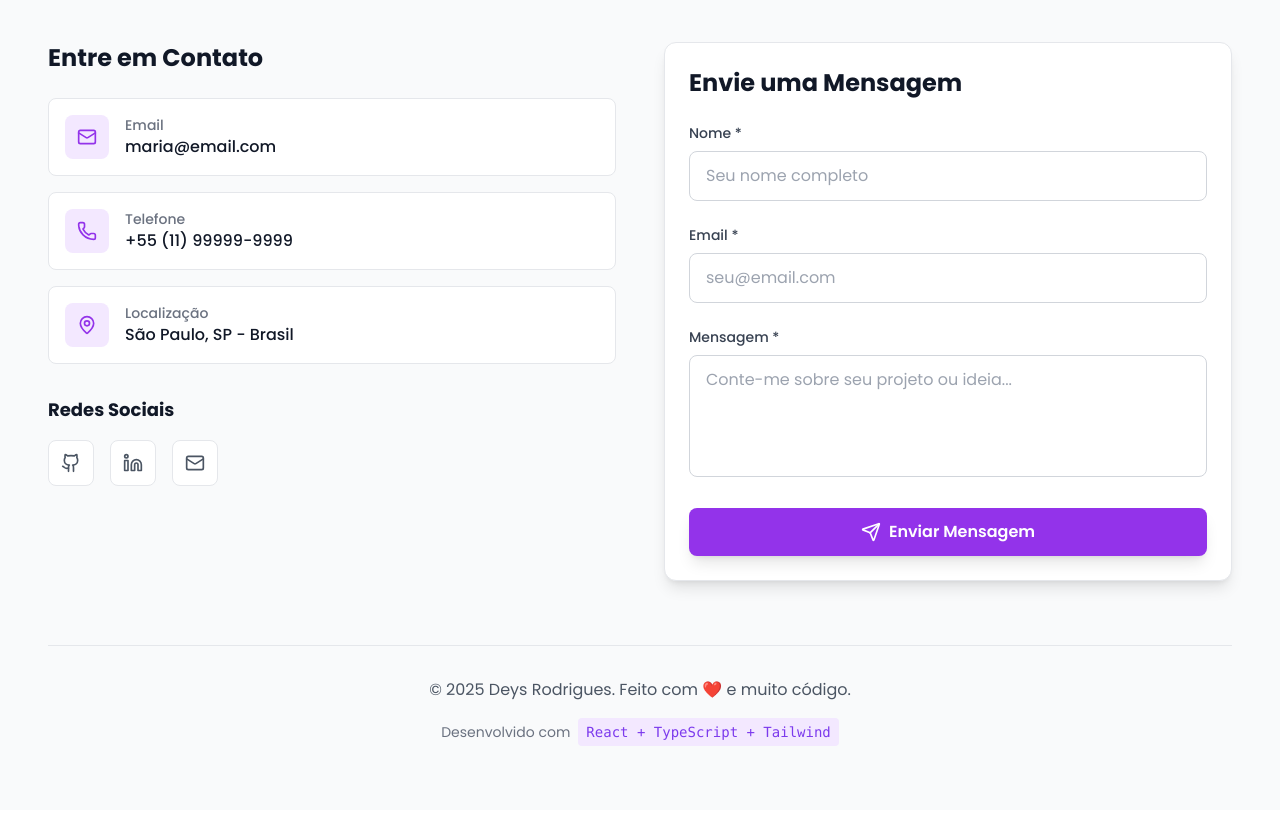
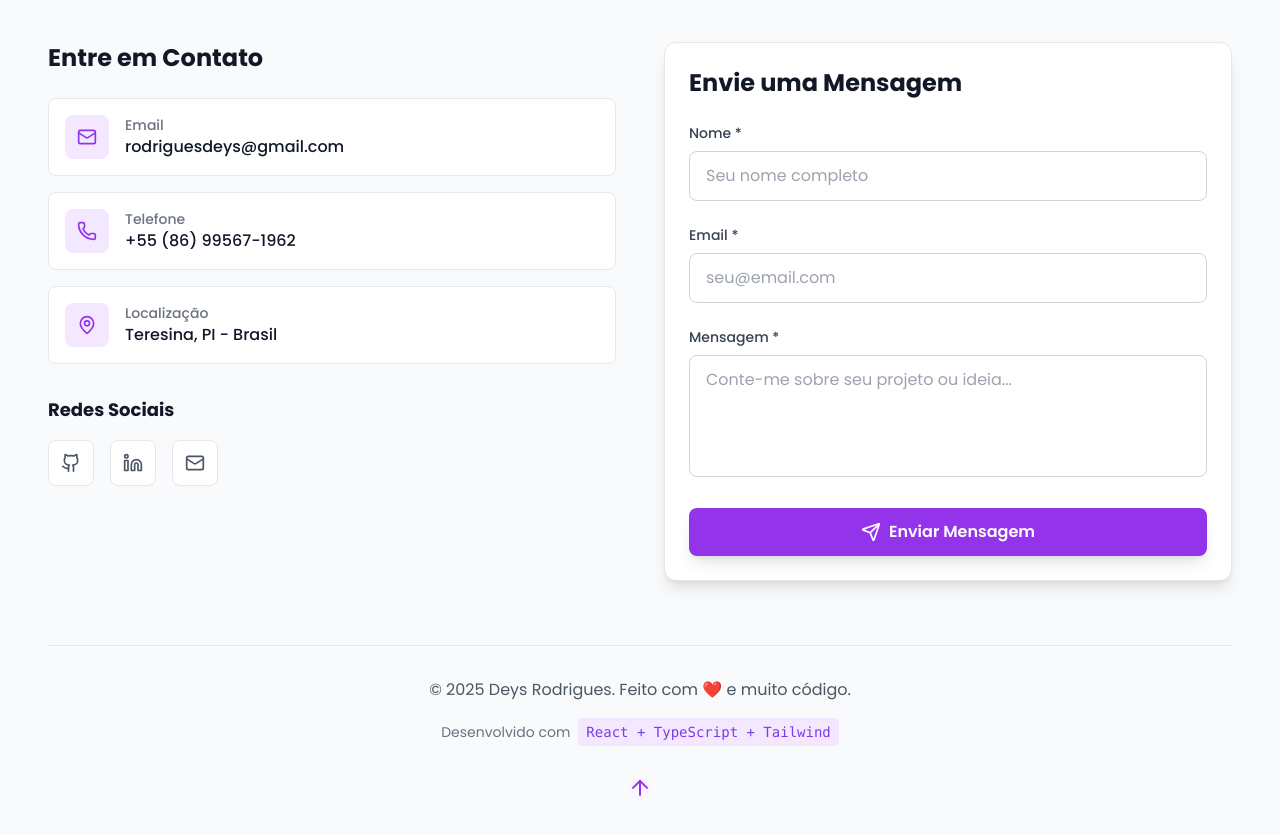
Before and after one commit to DeysRodrigues/portfolio, a React (Vite) app in the folder my-portfolio/: page / in a window 1280 px wide. Shown: the part 7140-7975 px from the top of the page. Before the commit the page ends 7950 px from the top, so only its background shows below. Built offline with nearby package versions, Linux system fonts and the light colour scheme.

Commit message:
chore: update contact information

```diff
--- a/my-portfolio/src/components/Contact.tsx
+++ b/my-portfolio/src/components/Contact.tsx
@@ -1,90 +1,109 @@
-import React, { useState } from 'react'
-import { motion } from 'framer-motion'
-import { Mail, MapPin, Phone, Github, Linkedin, Send, CheckCircle } from 'lucide-react'
+import React, { useState } from "react";
+import { motion } from "framer-motion";
+import {
+  Mail,
+  MapPin,
+  Phone,
+  Github,
+  Linkedin,
+  Send,
+  CheckCircle,
+  ArrowUp,
+} from "lucide-react";
 
 interface ContactProps {
-  isLoading: boolean
+  isLoading: boolean;
 }
-
+  const scrollToSection = (href: string) => {
+    const element = document.querySelector(href)
+    if (element) {
+      element.scrollIntoView({ behavior: 'smooth' })
+    }
+  }
 const Contact: React.FC<ContactProps> = ({ isLoading }) => {
   const [formData, setFormData] = useState({
-    name: '',
-    email: '',
-    message: ''
-  })
-  const [isSubmitting, setIsSubmitting] = useState(false)
-  const [isSubmitted, setIsSubmitted] = useState(false)
+    name: "",
+    email: "",
+    message: "",
+  });
+  const [isSubmitting, setIsSubmitting] = useState(false);
+  const [isSubmitted, setIsSubmitted] = useState(false);
 
-  const handleChange = (e: React.ChangeEvent<HTMLInputElement | HTMLTextAreaElement>) => {
+  const handleChange = (
+    e: React.ChangeEvent<HTMLInputElement | HTMLTextAreaElement>
+  ) => {
     setFormData({
       ...formData,
-      [e.target.name]: e.target.value
-    })
-  }
+      [e.target.name]: e.target.value,
+    });
+  };
 
   const handleSubmit = async (e: React.FormEvent) => {
-    e.preventDefault()
-    setIsSubmitting(true)
+    e.preventDefault();
+    setIsSubmitting(true);
 
     // Simulate form submission
-    await new Promise(resolve => setTimeout(resolve, 2000))
+    await new Promise((resolve) => setTimeout(resolve, 2000));
 
-    setIsSubmitting(false)
-    setIsSubmitted(true)
+    setIsSubmitting(false);
+    setIsSubmitted(true);
 
     // Reset form after success message
     setTimeout(() => {
-      setIsSubmitted(false)
-      setFormData({ name: '', email: '', message: '' })
-    }, 3000)
-  }
+      setIsSubmitted(false);
+      setFormData({ name: "", email: "", message: "" });
+    }, 3000);
+  };
 
   const contactInfo = [
     {
       icon: Mail,
-      label: 'Email',
-      value: 'maria@email.com',
-      href: 'mailto:maria@email.com'
+      label: "Email",
+      value: "rodriguesdeys@gmail.com",
+      href: "mailto:rodriguesdeys@gmail.com",
     },
     {
       icon: Phone,
-      label: 'Telefone',
-      value: '+55 (11) 99999-9999',
-      href: 'tel:+5511999999999'
+      label: "Telefone",
+      value: "+55 (86) 99567-1962",
+      href: "tel:+5511999999999",
     },
     {
       icon: MapPin,
-      label: 'Localização',
-      value: 'São Paulo, SP - Brasil',
-      href: 'https://maps.google.com'
-    }
-  ]
+      label: "Localização",
+      value: "Teresina, PI - Brasil",
+      href: "https://maps.google.com",
+    },
+  ];
 
   const socialLinks = [
     {
       icon: Github,
-      label: 'GitHub',
-      href: 'https://github.com',
-      color: 'hover:text-gray-800 dark:hover:text-gray-300'
+      label: "GitHub",
+      href: "https://github.com",
+      color: "hover:text-gray-800 dark:hover:text-gray-300",
     },
     {
       icon: Linkedin,
-      label: 'LinkedIn',
-      href: 'https://linkedin.com',
-      color: 'hover:text-blue-600'
+      label: "LinkedIn",
+      href: "https://linkedin.com",
+      color: "hover:text-blue-600",
     },
 
     {
       icon: Mail,
-      label: 'Email',
-      href: 'mailto:maria@email.com',
-      color: 'hover:text-purple-600'
-    }
-  ]
+      label: "Email",
+      href: "mailto:rodriguesdeys@gmail.com",
+      color: "hover:text-purple-600",
+    },
+  ];
 
   if (isLoading) {
     return (
-      <section id="contact" className="section-padding bg-gray-50 dark:bg-gray-800">
+      <section
+        id="contact"
+        className="section-padding bg-gray-50 dark:bg-gray-800"
+      >
         <div className="container-custom max-w-4xl mx-auto">
           <div className="h-12 bg-gray-200 dark:bg-gray-700 rounded-lg mb-12 skeleton max-w-md mx-auto"></div>
 
@@ -116,11 +135,14 @@ const Contact: React.FC<ContactProps> = ({ isLoading }) => {
           </div>
         </div>
       </section>
-    )
+    );
   }
 
   return (
-    <section id="contact" className="section-padding bg-gray-50 dark:bg-gray-800">
+    <section
+      id="contact"
+      className="section-padding bg-gray-50 dark:bg-gray-800"
+    >
       <div className="container-custom max-w-4xl mx-auto">
         <motion.div
           initial={{ opacity: 0, y: 50 }}
@@ -133,7 +155,8 @@ const Contact: React.FC<ContactProps> = ({ isLoading }) => {
             Vamos Conversar?
           </h2>
           <p className="text-lg text-gray-600 dark:text-gray-400 max-w-2xl mx-auto">
-            Estou sempre aberta para discutir novos projetos, oportunidades ou apenas trocar ideias sobre tecnologia
+            Estou sempre aberta para discutir novos projetos, oportunidades ou
+            apenas trocar ideias sobre tecnologia
           </p>
         </motion.div>
 
@@ -156,14 +179,19 @@ const Contact: React.FC<ContactProps> = ({ isLoading }) => {
                   <motion.a
                     key={info.label}
                     href={info.href}
-                    target={info.href.startsWith('http') ? '_blank' : '_self'}
-                    rel={info.href.startsWith('http') ? 'noopener noreferrer' : ''}
+                    target={info.href.startsWith("http") ? "_blank" : "_self"}
+                    rel={
+                      info.href.startsWith("http") ? "noopener noreferrer" : ""
+                    }
                     whileHover={{ scale: 1.02, x: 10 }}
                     whileTap={{ scale: 0.98 }}
                     className="flex items-center space-x-4 p-4 bg-white dark:bg-gray-900 rounded-lg border border-gray-200 dark:border-gray-700 hover:border-purple-300 dark:hover:border-purple-600 hover:shadow-md transition-all duration-300 group"
                   >
                     <div className="p-3 bg-purple-100 dark:bg-purple-900 rounded-lg group-hover:bg-purple-200 dark:group-hover:bg-purple-800 transition-colors duration-300">
-                      <info.icon className="text-purple-600 dark:text-purple-400" size={20} />
+                      <info.icon
+                        className="text-purple-600 dark:text-purple-400"
+                        size={20}
+                      />
                     </div>
 
                     <div>
@@ -226,7 +254,10 @@ const Contact: React.FC<ContactProps> = ({ isLoading }) => {
                   animate={{ scale: 1 }}
                   transition={{ delay: 0.2, type: "spring", stiffness: 200 }}
                 >
-                  <CheckCircle className="mx-auto text-green-500 mb-4" size={48} />
+                  <CheckCircle
+                    className="mx-auto text-green-500 mb-4"
+                    size={48}
+                  />
                 </motion.div>
                 <h4 className="text-xl font-bold text-green-600 dark:text-green-400 mb-2">
                   Mensagem Enviada!
@@ -238,7 +269,10 @@ const Contact: React.FC<ContactProps> = ({ isLoading }) => {
             ) : (
               <form onSubmit={handleSubmit} className="space-y-6">
                 <div>
-                  <label htmlFor="name" className="block text-sm font-medium text-gray-700 dark:text-gray-300 mb-2">
+                  <label
+                    htmlFor="name"
+                    className="block text-sm font-medium text-gray-700 dark:text-gray-300 mb-2"
+                  >
                     Nome *
                   </label>
                   <input
@@ -254,7 +288,10 @@ const Contact: React.FC<ContactProps> = ({ isLoading }) => {
                 </div>
 
                 <div>
-                  <label htmlFor="email" className="block text-sm font-medium text-gray-700 dark:text-gray-300 mb-2">
+                  <label
+                    htmlFor="email"
+                    className="block text-sm font-medium text-gray-700 dark:text-gray-300 mb-2"
+                  >
                     Email *
                   </label>
                   <input
@@ -270,7 +307,10 @@ const Contact: React.FC<ContactProps> = ({ isLoading }) => {
                 </div>
 
                 <div>
-                  <label htmlFor="message" className="block text-sm font-medium text-gray-700 dark:text-gray-300 mb-2">
+                  <label
+                    htmlFor="message"
+                    className="block text-sm font-medium text-gray-700 dark:text-gray-300 mb-2"
+                  >
                     Mensagem *
                   </label>
                   <textarea
@@ -326,11 +366,29 @@ const Contact: React.FC<ContactProps> = ({ isLoading }) => {
             <code className="bg-purple-100 dark:bg-purple-900 text-purple-700 dark:text-purple-300 px-2 py-1 rounded font-mono">
               React + TypeScript + Tailwind
             </code>
+
           </div>
         </motion.div>
       </div>
+
+            {/* Scroll Indicator */}
+            <motion.div
+              initial={{ opacity: 0 }}
+              animate={{ opacity: 1 }}
+              transition={{ delay: 1.2, duration: 0.8 }}
+              className="flex flex-col items-center mt-5"
+            >
+              <motion.button
+                animate={{ y: [0, 10, 0] }}
+                transition={{ duration: 2, repeat: Infinity }}
+                onClick={() => scrollToSection("#hero")}
+                className=" bg-purple-50 text-purple-600 dark:text-purple-400 hover:text-purple-700 dark:hover:text-purple-300 transition-colors duration-200 rounded-xl"
+              >
+                <ArrowUp size={24} />
+              </motion.button>
+            </motion.div>
     </section>
-  )
-}
+  );
+};
 
-export default Contact
+export default Contact;
```
